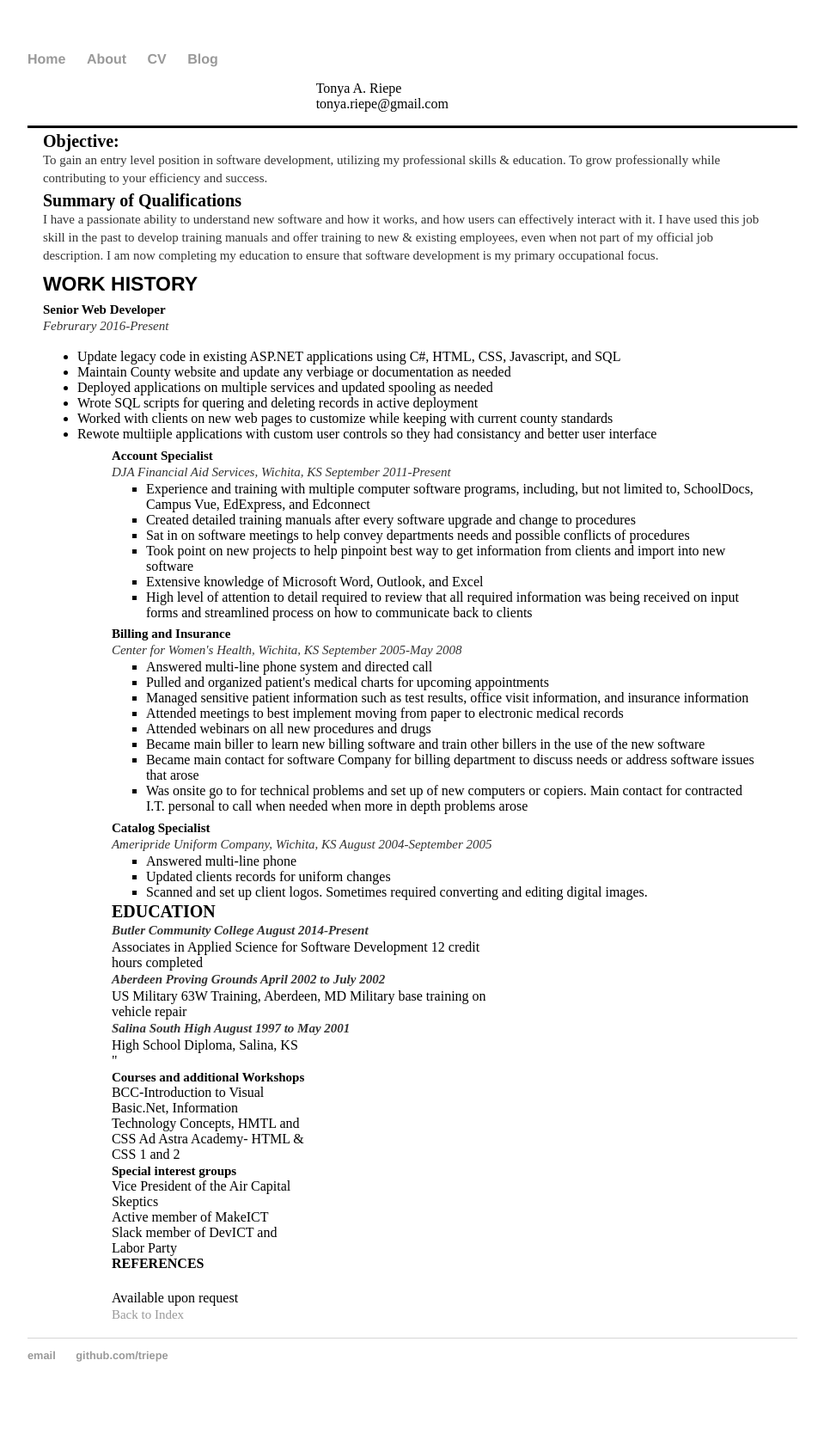
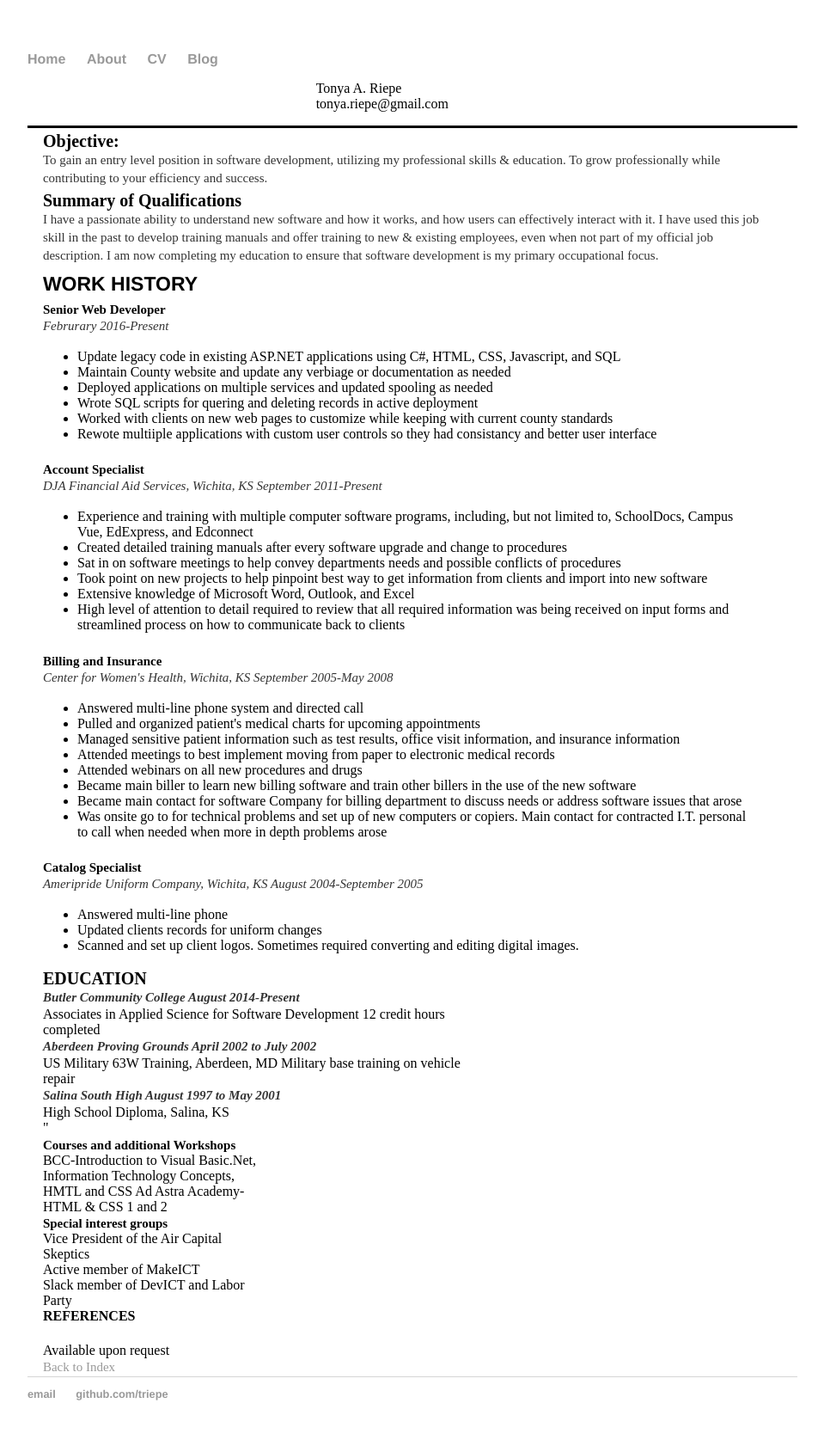
Before and after one commit to shepardcprince/triepe.github.io, a Jekyll site: the page built from index.html, in a window 1280 px wide. Shown: the whole page at 86% size, without its empty margins (160-1119 px from the left). Built offline with Jekyll 4.4.1, drawn with Linux system fonts in a browser that asks for light colours; before the commit the page ends 1644 px from its top, so only the background shows below that.

Commit message:
Fixed list layout

```diff
--- a/index.html
+++ b/index.html
@@ -2,14 +2,14 @@
 layout: default
 title: Personal Resume
 ---
-<DOCTYPE html>
+<!--<DOCTYPE html>
 
 
 <html>
 <head>
 <title> Resume Page </title>
 <link rel="stylesheet" type="text/css" href="css/mystyle.css">
-</head>
+</head>-->
 <body>
 	<div id="intro">
 		<ul>
@@ -38,7 +38,7 @@ title: Personal Resume
 <li>Wrote SQL scripts for quering and deleting records in active deployment</li>
 <li>Worked with clients on new web pages to customize while keeping with current county standards</li>
 <li>Rewote multiiple applications with custom user controls so they had consistancy and better user interface</li>
-<ul>
+</ul>
 <h3>Account Specialist</h3>
 <p class="job-title">DJA Financial Aid Services, Wichita, KS September 2011-Present</p>
 <ul>
```
